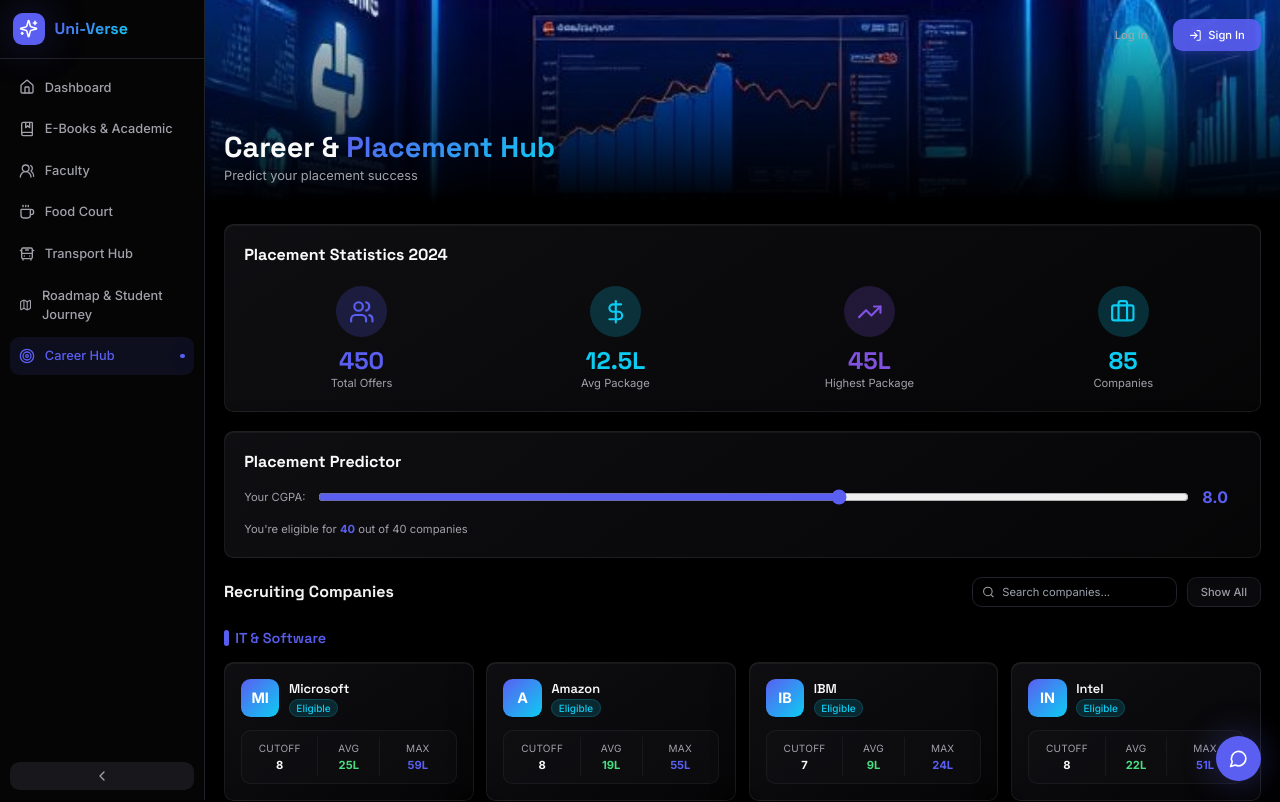
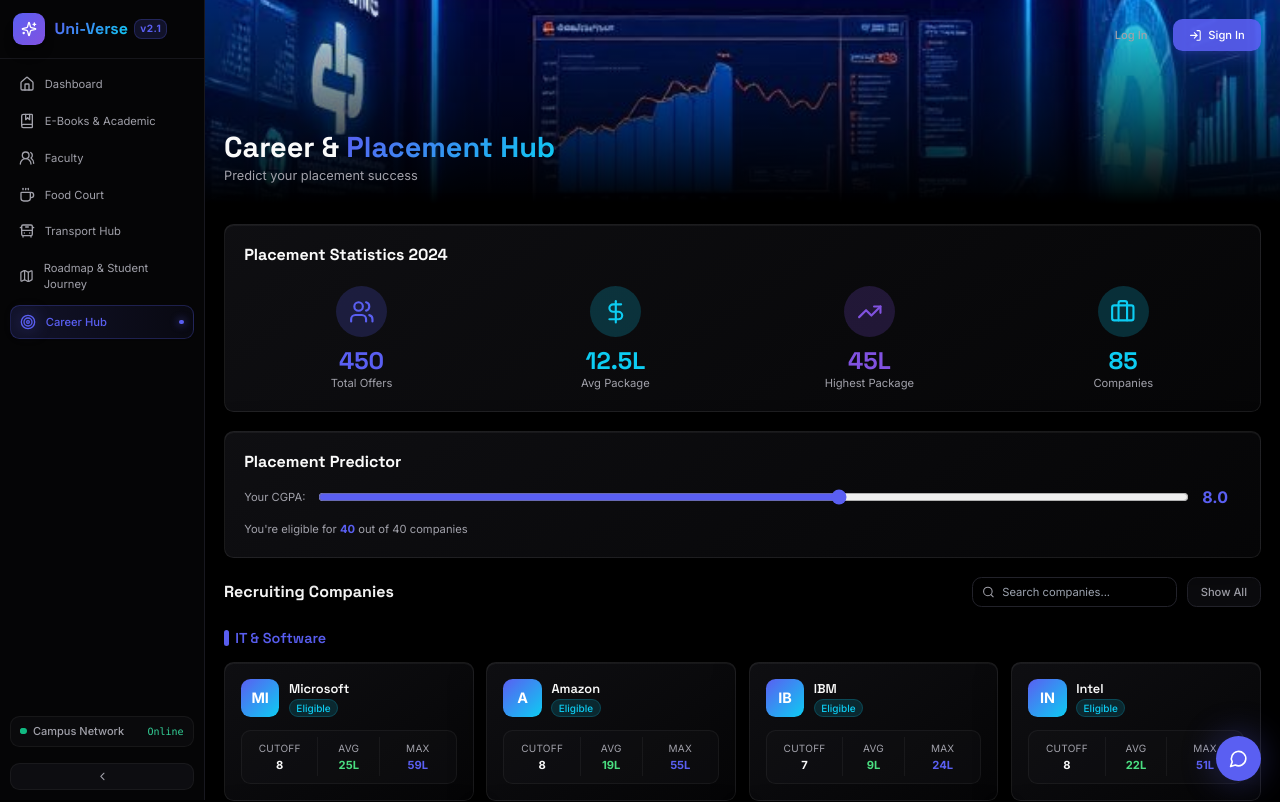
Before and after one commit to m4n1kya/Uni-Verse, a React (Vite) app: page /career in a window 1280 px wide. Shown: the top 802 px of the page. Built offline with nearby package versions, Linux system fonts and the light colour scheme; the HTML template or start-up script is replaced by a standard one.

Commit message:
feat(ui): modernize desktop sidebar and mobile navigation with sleek active pills and keyboard hints

```diff
--- a/src/components/layout/BottomNav.tsx
+++ b/src/components/layout/BottomNav.tsx
@@ -18,14 +18,14 @@ const navItems = [
 
 /**
  * Bottom navigation bar for mobile devices.
- * Sticky at the bottom of the viewport.
+ * Sticky at the bottom of the viewport with modern frosted glass.
  */
 export function BottomNav() {
   const location = useLocation();
 
   return (
-    <nav className="bottom-nav safe-area-bottom">
-      <div className="flex items-center justify-around py-2">
+    <nav className="fixed bottom-0 left-0 right-0 z-50 md:hidden bg-background/85 backdrop-blur-xl border-t border-white/[0.08] shadow-[0_-8px_24px_rgba(0,0,0,0.6)] safe-area-bottom select-none">
+      <div className="flex items-center justify-around py-2 px-2">
         {navItems.map((item) => {
           const isActive = location.pathname === item.path;
           return (
@@ -33,19 +33,19 @@ export function BottomNav() {
               key={item.path}
               to={item.path}
               className={cn(
-                "flex flex-col items-center gap-1 px-4 py-2 rounded-lg transition-all duration-200",
+                "flex flex-col items-center gap-1 px-3 py-1.5 rounded-xl transition-all duration-200 relative",
                 isActive
-                  ? "text-primary"
+                  ? "text-primary font-semibold"
                   : "text-muted-foreground hover:text-foreground"
               )}
             >
               <div className="relative">
-                <item.icon className={cn("w-5 h-5", isActive && "animate-scale-in")} />
+                <item.icon className={cn("w-5 h-5 transition-transform duration-200", isActive && "scale-110 drop-shadow-[0_0_8px_hsl(var(--primary)/0.6)]")} />
                 {isActive && (
-                  <div className="absolute -top-1 -right-1 w-2 h-2 rounded-full bg-primary animate-glow-pulse" />
+                  <div className="absolute -bottom-1 left-1/2 -translate-x-1/2 w-1.5 h-1.5 rounded-full bg-primary shadow-[0_0_8px_hsl(var(--primary))]" />
                 )}
               </div>
-              <span className="text-xs font-medium">{item.label}</span>
+              <span className="text-[11px] font-medium tracking-tight">{item.label}</span>
             </Link>
           );
         })}
--- a/src/components/layout/Sidebar.tsx
+++ b/src/components/layout/Sidebar.tsx
@@ -35,24 +35,29 @@ export function Sidebar() {
   return (
     <aside
       className={cn(
-        "hidden md:flex flex-col h-screen bg-sidebar border-r border-sidebar-border transition-all duration-300 sticky top-0",
+        "hidden md:flex flex-col h-screen bg-sidebar border-r border-sidebar-border/70 transition-all duration-300 sticky top-0 z-40 select-none",
         collapsed ? "w-20" : "w-64"
       )}
     >
       {/* Logo */}
-      <div className="flex items-center gap-3 p-4 border-b border-sidebar-border">
-        <div className="w-10 h-10 rounded-xl bg-primary flex items-center justify-center glow-primary">
-          <Sparkles className="w-6 h-6 text-primary-foreground" />
+      <div className="flex items-center gap-3 p-4 border-b border-sidebar-border/60">
+        <div className="w-10 h-10 rounded-xl bg-gradient-to-br from-primary to-accent flex items-center justify-center glow-primary shadow-lg">
+          <Sparkles className="w-5 h-5 text-primary-foreground" />
         </div>
         {!collapsed && (
-          <span className="font-display font-bold text-xl gradient-text">
-            Uni-Verse
-          </span>
+          <div className="flex items-center gap-2">
+            <span className="font-display font-bold text-xl gradient-text">
+              Uni-Verse
+            </span>
+            <span className="px-1.5 py-0.5 text-[10px] font-bold tracking-wider rounded-md bg-primary/15 text-primary border border-primary/25">
+              v2.1
+            </span>
+          </div>
         )}
       </div>
 
       {/* Navigation */}
-      <nav className="flex-1 p-3 space-y-1 overflow-y-auto">
+      <nav className="flex-1 p-3 space-y-1.5 overflow-y-auto">
         {navItems.map((item) => {
           const isActive = location.pathname === item.path;
           return (
@@ -60,38 +65,53 @@ export function Sidebar() {
               key={item.path}
               to={item.path}
               className={cn(
-                "flex items-center gap-3 px-3 py-3 rounded-lg transition-all duration-200 group",
+                "flex items-center gap-3 px-3 py-2.5 rounded-xl transition-all duration-200 group relative",
                 isActive
-                  ? "bg-primary/10 text-primary"
-                  : "text-muted-foreground hover:bg-muted hover:text-foreground"
+                  ? "bg-gradient-to-r from-primary/15 to-primary/5 text-primary border border-primary/25 shadow-sm font-medium"
+                  : "text-muted-foreground hover:bg-white/[0.04] hover:text-foreground"
               )}
             >
               <item.icon
                 className={cn(
-                  "w-5 h-5 transition-transform group-hover:scale-110",
-                  isActive && "text-primary"
+                  "w-5 h-5 transition-transform duration-200 group-hover:scale-110",
+                  isActive && "text-primary drop-shadow-[0_0_8px_hsl(var(--primary)/0.5)]"
                 )}
               />
               {!collapsed && (
-                <span className="font-medium">{item.label}</span>
+                <span className="text-sm">{item.label}</span>
               )}
               {isActive && (
-                <div className="ml-auto w-1.5 h-1.5 rounded-full bg-primary animate-glow-pulse" />
+                <div className="ml-auto w-1.5 h-1.5 rounded-full bg-primary shadow-[0_0_8px_hsl(var(--primary))]" />
               )}
             </Link>
           );
         })}
       </nav>
 
+      {/* Network Pulse Status */}
+      {!collapsed && (
+        <div className="px-3 py-2 mx-3 mb-2 rounded-xl bg-muted/30 border border-white/5 flex items-center justify-between">
+          <div className="flex items-center gap-2">
+            <span className="relative flex h-2 w-2">
+              <span className="animate-ping absolute inline-flex h-full w-full rounded-full bg-emerald-400 opacity-75"></span>
+              <span className="relative inline-flex rounded-full h-2 w-2 bg-emerald-500"></span>
+            </span>
+            <span className="text-[11px] font-medium text-muted-foreground">Campus Network</span>
+          </div>
+          <span className="text-[10px] font-mono text-emerald-400 font-medium">Online</span>
+        </div>
+      )}
+
       {/* Collapse Toggle */}
       <button
-        aria-label="Toggle sidebar" onClick={() => setCollapsed(!collapsed)}
-        className="m-3 p-2 rounded-lg bg-muted hover:bg-muted/80 transition-colors flex items-center justify-center"
+        aria-label="Toggle sidebar"
+        onClick={() => setCollapsed(!collapsed)}
+        className="m-3 p-2 rounded-xl bg-muted/50 hover:bg-muted border border-white/5 transition-all flex items-center justify-center text-muted-foreground hover:text-foreground"
       >
         {collapsed ? (
-          <ChevronRight className="w-5 h-5 text-muted-foreground" />
+          <ChevronRight className="w-4 h-4 text-muted-foreground" />
         ) : (
-          <ChevronLeft className="w-5 h-5 text-muted-foreground" />
+          <ChevronLeft className="w-4 h-4 text-muted-foreground" />
         )}
       </button>
     </aside>
```
